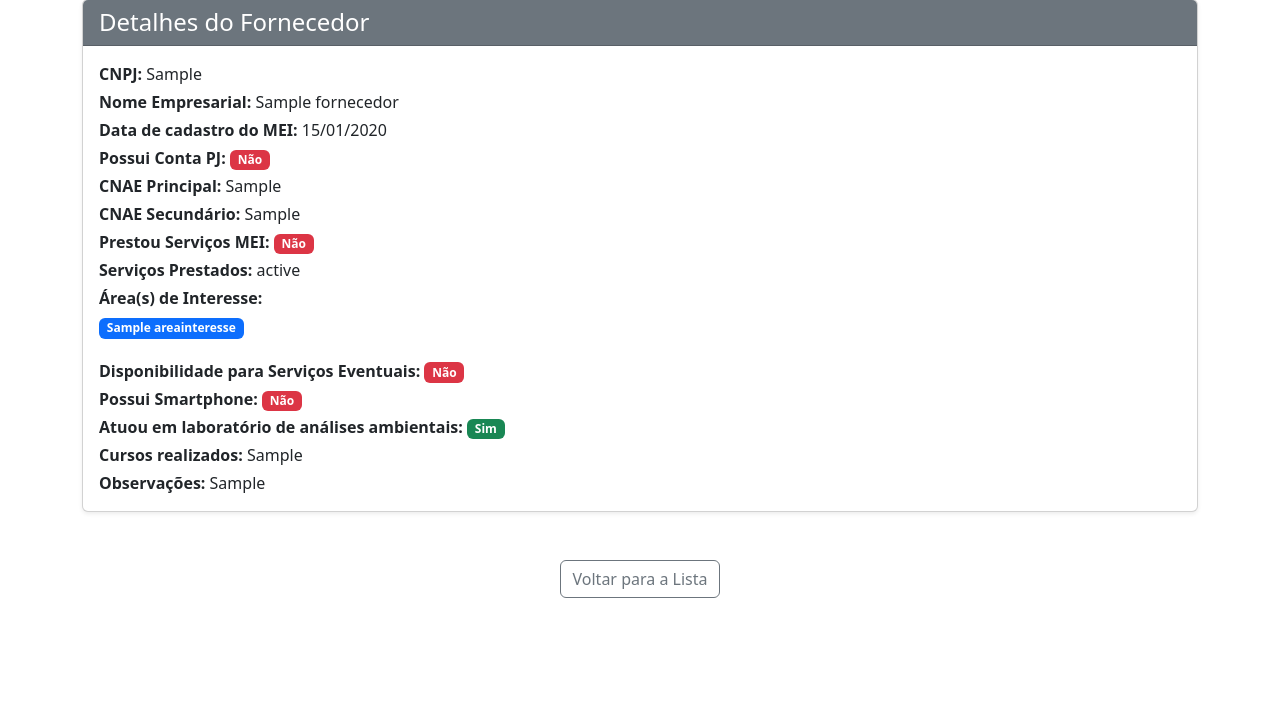
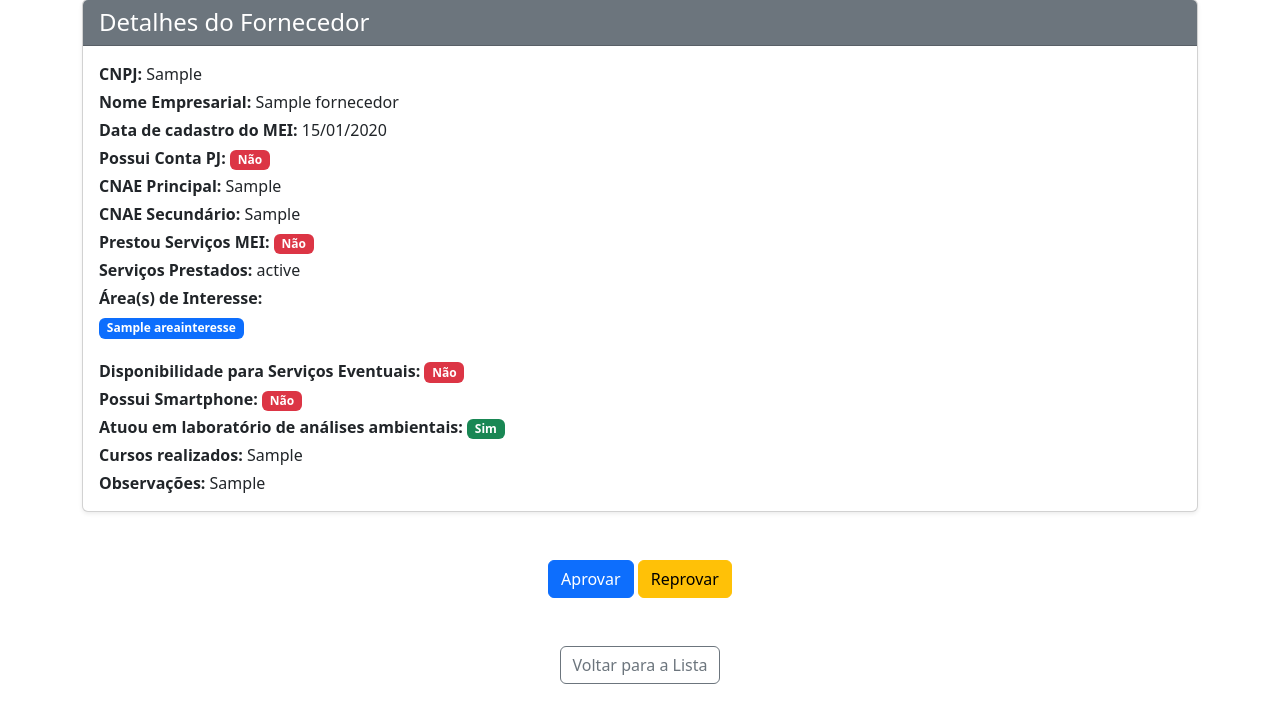
Before and after one commit to WaldembergDev/portal-cadastros, a Django app: page /registros/visualizar_cadastro/00000000-0000-0000-0000-000000000001/ in a window 1280 px wide. Shown: the part 711-1419 px from the top of the page. Before the commit the page ends 1309 px from the top, so only its background shows below. Run offline with Django 5.2, Linux system fonts and the light colour scheme; tables that the repository leaves empty hold one stand-in row (values such as "Sample post").

Commit message:
feat: desenvolvido a função que atualiza o cadastro do usuário

```diff
--- a/registros/templates/visualizar_cadastro.html
+++ b/registros/templates/visualizar_cadastro.html
@@ -143,6 +143,16 @@
 
         </div> {# Fim da row #}
 
+        {# Formulário único para Aprovar/Reprovar #}
+        <div class="d-flex justify-content-center gap-5 pt-5">
+            <form method="POST" action="{% url 'atualizar_cadastro' pessoa.id %}">
+                {% csrf_token %}
+                <input type="hidden" name="pessoa_id" value="{{ pessoa.id }}"> {# Adiciona o ID da pessoa como um campo oculto #}
+                <button type="submit" name="action" value="aprovar" class="btn btn-primary">Aprovar</button>
+                <button type="submit" name="action" value="reprovar" class="btn btn-warning">Reprovar</button>
+            </form>
+        </div>
+
         {# Botão de Voltar #}
         <div class="text-center mt-5">
             <a href="{% url 'listar_cadastros' %}" class="btn btn-outline-secondary">Voltar para a Lista</a>
--- a/registros/urls.py
+++ b/registros/urls.py
@@ -5,5 +5,6 @@ urlpatterns = [
     path('', views.formulario_cadastro, name='formulario_cadastro'),
     path('listar_cadastros/', views.listar_cadastros, name='listar_cadastros'),
     path('visualizar_cadastro/<uuid:id>/', views.visualizar_cadastro, name='visualizar_cadastro'),
-    path('visualizacao_kanban/', views.visualizacao_kanban, name='visualizacao_kanban')
+    path('visualizacao_kanban/', views.visualizacao_kanban, name='visualizacao_kanban'),
+    path('atualizar_cadastro/<uuid:id>/', views.atualizar_cadastro, name='atualizar_cadastro')
 ]
--- a/registros/views.py
+++ b/registros/views.py
@@ -1,4 +1,5 @@
-from django.shortcuts import redirect, render
+from email import message
+from django.shortcuts import redirect, render, get_object_or_404
 from fornecedores.forms import FornecedorForm
 from pessoas.forms import PessoaForm
 from pessoas.forms import EnderecoForm
@@ -115,3 +116,21 @@ def disparar_emails(request):
     messages.add_message(request, constants.SUCCESS, 'E-mails enviados com sucesso!')
 
     return redirect('')
+
+def atualizar_cadastro(request, id):
+    pessoa = get_object_or_404(Pessoa, id=id)
+
+    action = request.POST.get('action')
+    print(f'#### {action}')
+
+    if action == 'aprovar':
+        pessoa.situacao = Pessoa.SituacaoEnum.APROVADO
+        pessoa.save()
+        messages.add_message(request, constants.SUCCESS, 'Cadastro aprovado com sucesso!')
+    elif action == 'reprovar':
+        pessoa.situacao = Pessoa.SituacaoEnum.REPROVADO
+        pessoa.save()
+        messages.add_message(request, constants.ERROR, 'Cadastro reprovado com sucesso!')
+    else:
+        messages.add_message(request, constants.ERROR, 'Erro ao atualizar cadastro!')
+    return redirect('visualizar_cadastro', id=id)
--- a/templates/emails/cadastro_aprovado.html
+++ b/templates/emails/cadastro_aprovado.html
@@ -1,7 +1,7 @@
 {% extends 'emails/base_email.html' %}
 {% block title %}Ótima Notícia: Seu Cadastro no Grupo Quality Ambiental Foi Aprovado!{% endblock %}
 {% block email_content %}
-<p>Prezado(a) {{ nome_usuario}},<br>
+<p>Prezado(a) {{ nome_usuario}},<br><br>
 
 Agradecemos seu interesse em prestar serviços para o Grupo Quality Ambiental.<br>
 
--- a/templates/emails/cadastro_reprovado.html
+++ b/templates/emails/cadastro_reprovado.html
@@ -1,7 +1,7 @@
 {% extends 'emails/base_email.html' %}
 {% block title %}Atualização do seu Cadastro - Grupo Quality Ambiental{% endblock %}
 {% block email_content %}
-<p>Prezado(a) {{ nome_usuario}},<br>
+<p>Prezado(a) {{ nome_usuario}},<br><br>
 
 Agradecemos seu interesse em prestar serviços para o Grupo Quality Ambiental.<br>
 
```
Also changed, not shown: portal_cadastros/settings.py (line endings or trailing spaces).
